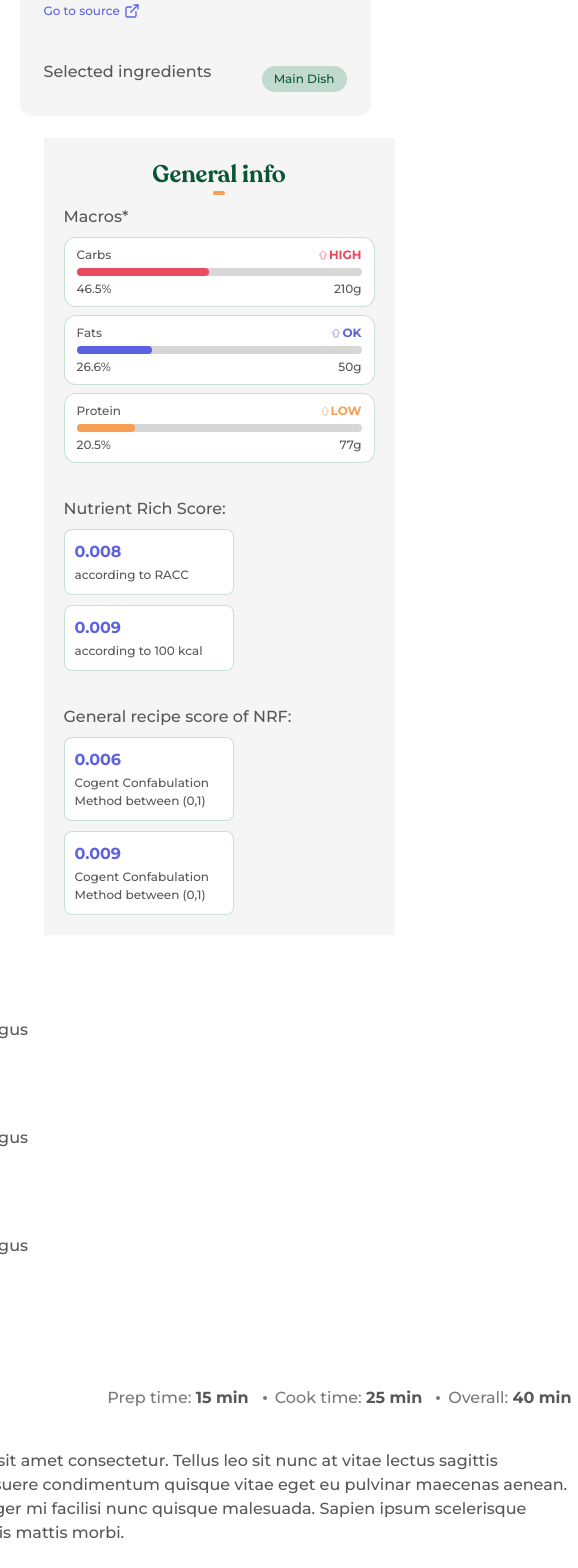
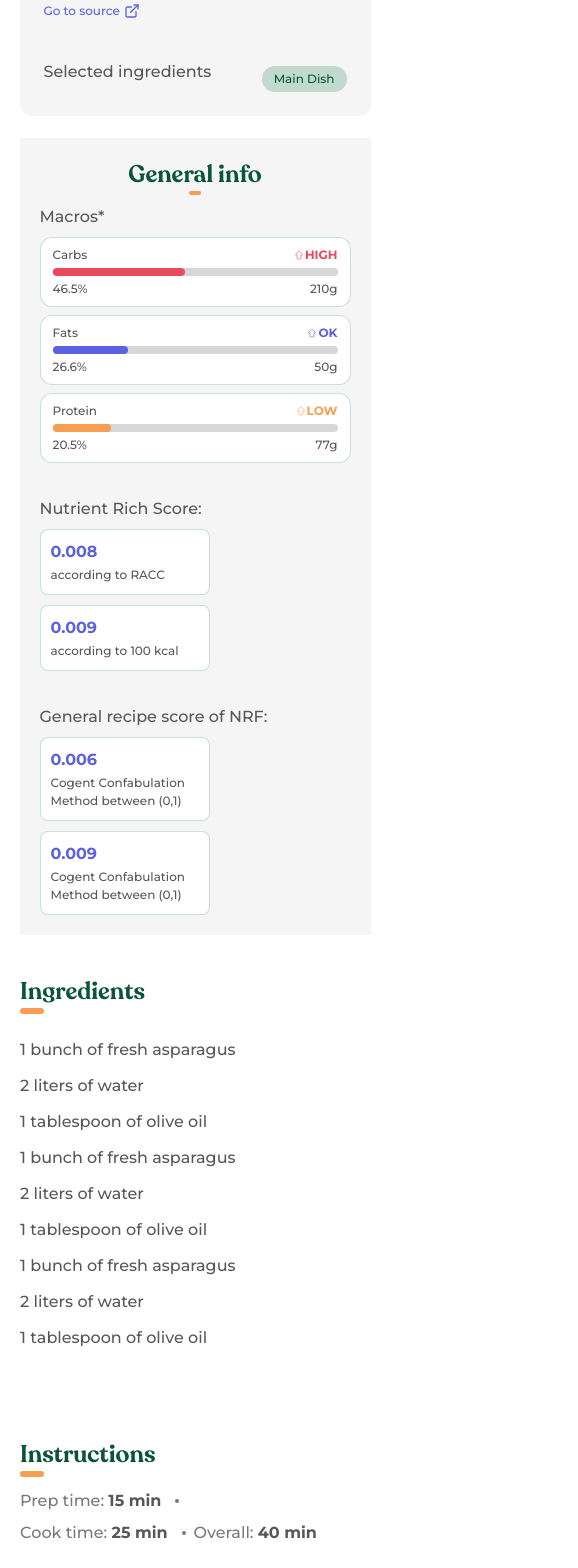
Before and after one commit to michellesaric/Nutrition_AI, a React (Create React App) app in the folder frontend/: page /recipe-details/1 in a window 390 px wide. Shown: the part 400-1968 px from the top of the page, 578 px wide, since content can reach past the window. Built offline with nearby package versions, Linux system fonts and the light colour scheme.

Commit message:
Added recipe instructions and responsivness

```diff
--- a/frontend/src/pages/RecipeDetails/RecipeGeneralInfo/_recipeGeneralInfo.scss
+++ b/frontend/src/pages/RecipeDetails/RecipeGeneralInfo/_recipeGeneralInfo.scss
@@ -153,6 +153,13 @@
   }
 }
 
+@media screen and (max-width: 1240px) {
+  .recipe-general-info {
+    position: static;
+    margin-left: 0;
+  }
+}
+
 @media screen and (max-width: 450px) {
   .recipe-general-info {
     width: 90%;
--- a/frontend/src/pages/RecipeDetails/RecipeIngredients/_recipeIngredients.scss
+++ b/frontend/src/pages/RecipeDetails/RecipeIngredients/_recipeIngredients.scss
@@ -32,5 +32,6 @@
 @media screen and (max-width: 800px) {
   .recipe-ingredients {
     width: 90%;
+    padding: 20px;
   }
 }
--- a/frontend/src/pages/RecipeDetails/RecipeInstructions/_recipeInstructions.scss
+++ b/frontend/src/pages/RecipeDetails/RecipeInstructions/_recipeInstructions.scss
@@ -54,3 +54,15 @@
     }
   }
 }
+
+@media screen and (max-width: 800px) {
+  .recipe-instructions {
+    width: 90%;
+    padding: 20px;
+
+    .recipe-instructions__title-time-wrapper {
+      flex-direction: column;
+      gap: 12px;
+    }
+  }
+}
--- a/frontend/src/styles/css/index.css
+++ b/frontend/src/styles/css/index.css
@@ -2378,6 +2378,12 @@
   line-height: 18px;
 }
 
+@media screen and (max-width: 1240px) {
+  .recipe-general-info {
+    position: static;
+    margin-left: 0;
+  }
+}
 @media screen and (max-width: 450px) {
   .recipe-general-info {
     width: 90%;
@@ -2451,6 +2457,7 @@
 @media screen and (max-width: 800px) {
   .recipe-ingredients {
     width: 90%;
+    padding: 20px;
   }
 }
 @font-face {
@@ -2547,6 +2554,19 @@
   line-height: 24px;
 }
 
+@media screen and (max-width: 800px) {
+  .recipe-instructions {
+    width: 90%;
+    padding: 20px;
+  }
+  .recipe-instructions .recipe-instructions__title-time-wrapper {
+    -webkit-box-orient: vertical;
+    -webkit-box-direction: normal;
+        -ms-flex-direction: column;
+            flex-direction: column;
+    gap: 12px;
+  }
+}
 * {
   margin: 0;
   padding: 0;
```
